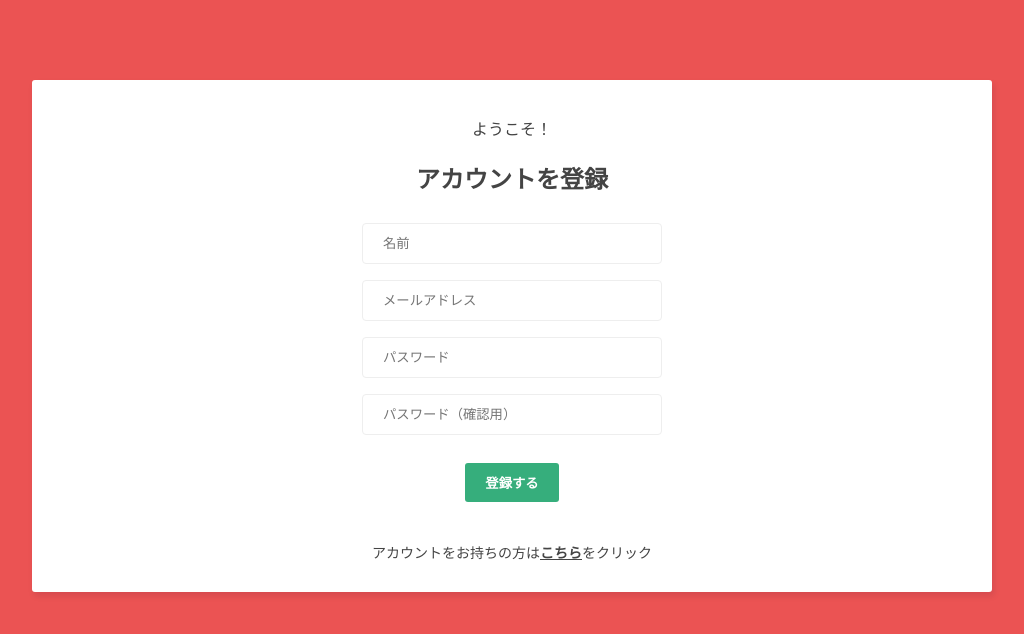
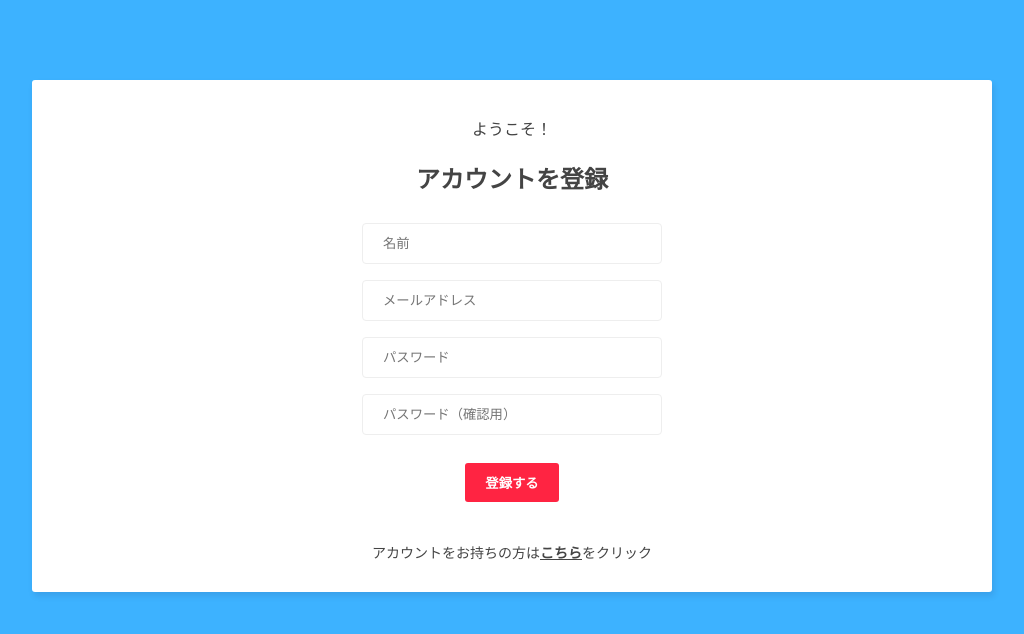
Before and after one commit to funxxfun/fumi_chatapp_front, a Vue app: page / in a window 1280 px wide. Shown: the top 634 px of the page, without its empty margins (128-1152 px from the left). Built offline with nearby package versions, Linux system fonts and the light colour scheme.

Commit message:
[Change]css

```diff
--- a/src/assets/main.css
+++ b/src/assets/main.css
@@ -1,5 +1,5 @@
 body {
-  background: #EB5353;
+  background: #3DB2FF;
   color: #444;
 }
 .container {
@@ -16,7 +16,7 @@ body {
 }
 button {
   text-decoration: none;
-  background: #36AE7C;
+  background: #FF2442;
   color: white;
   font-weight: bold;
   border: 0;
--- a/src/components/ChatWindow.vue
+++ b/src/components/ChatWindow.vue
@@ -125,7 +125,7 @@ ul li {
   float: right;
 }
 .sent .message {
-  background: #187498;
+  background: #FFB830;
   color: white;
   padding: 10px;
   display: inline-block;
@@ -183,6 +183,6 @@ ul li {
 }
 
 .sent .message::selection {
-  background: #187498;
+  background: #FFB830;
 }
 </style>
--- a/src/components/NewChatForm.vue
+++ b/src/components/NewChatForm.vue
@@ -35,7 +35,7 @@ export default {
     margin-bottom: 6px;
     padding: 10px;
     box-sizing: border-box;
-    background: #F9D923;
+    background: #FFEDDA;
     border: 0;
     border-radius: 20px;
     font-family: inherit;
```
